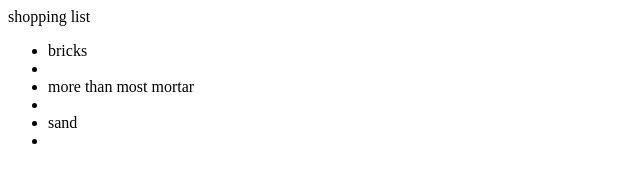
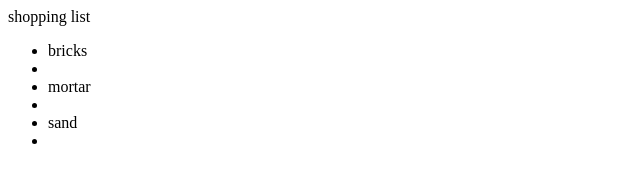
Before and after one commit to merym/testGitHub, a plain HTML site: page index.html in a window 1280 px wide. Shown: the whole page, without its empty margins (0-640 px from the left). Drawn offline with Linux system fonts and the light colour scheme.

Commit message:
Update index.html

```diff
--- a/index.html
+++ b/index.html
@@ -5,7 +5,7 @@
 <hi>shopping list</h1>
 <ul>
 	<li>bricks<li>
-	<li>more than most mortar<li>
+	<li>mortar<li>
 	<li>sand<li>
 </ul>
 <html>
```
